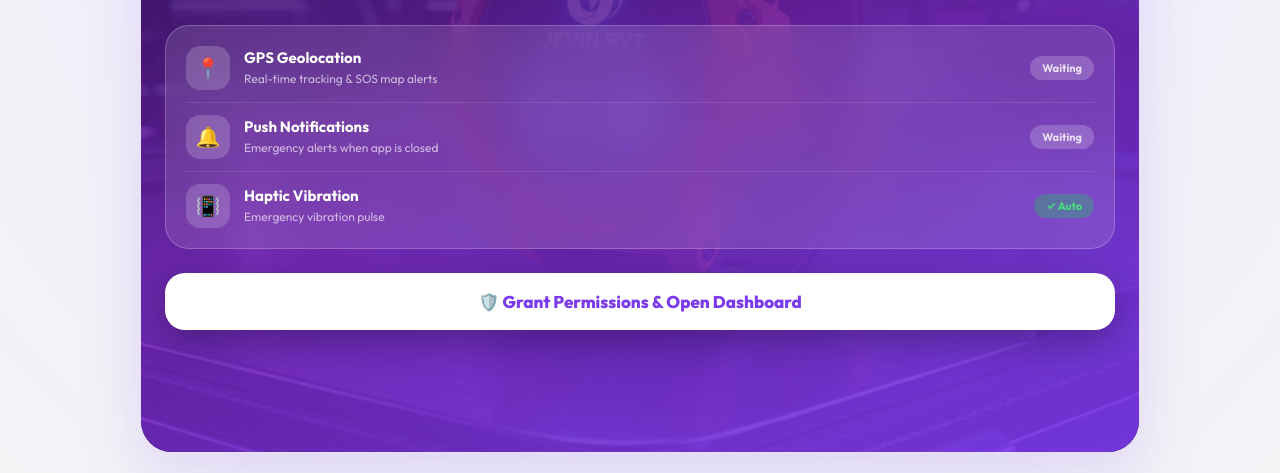
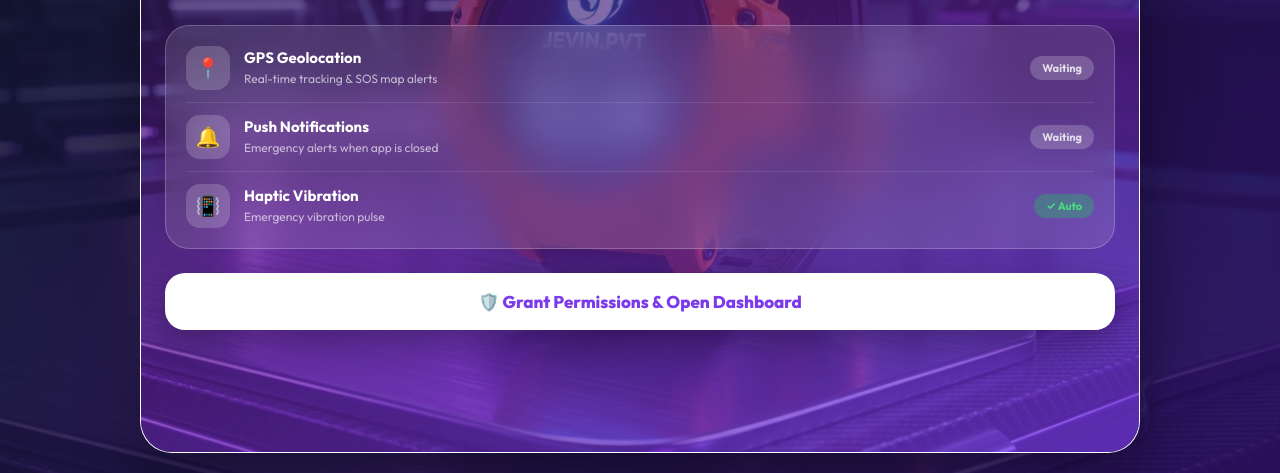
Before and after one commit to Logajevin/Women-safetyWatch, a website: page index.html in a window 1280 px wide. Shown: the part 327-800 px from the top of the page. Drawn offline with nearby package versions, Linux system fonts and the light colour scheme.

Commit message:
style: High resolution crisp background view for desktop and mobile permission splash screen

```diff
--- a/index.html
+++ b/index.html
@@ -17,7 +17,7 @@
   <link rel="preconnect" href="https://fonts.gstatic.com" crossorigin>
   <link href="https://fonts.googleapis.com/css2?family=Outfit:wght@300;400;500;600;700;800;900&display=swap" rel="stylesheet">
   <link rel="stylesheet" href="https://unpkg.com/leaflet@1.9.4/dist/leaflet.css" crossorigin=""/>
-  <link rel="stylesheet" href="style.css?v=20260729_v20">
+  <link rel="stylesheet" href="style.css?v=20260729_v21">
 </head>
 <body>
 
--- a/style.css
+++ b/style.css
@@ -66,18 +66,19 @@ body {
   transition: max-width 0.3s ease;
 }
 
-/* LAPTOP & DESKTOP BETTER VIEW (Responsive Grid) */
+/* LAPTOP & DESKTOP BETTER VIEW (Responsive Grid with Product Background) */
 @media (min-width: 768px) {
   body {
     padding: 20px 0;
-    background: radial-gradient(circle at 50% 20%, #EDE9FE 0%, #F3F4F6 100%);
+    background: linear-gradient(135deg, rgba(15, 23, 42, 0.88), rgba(46, 16, 101, 0.85)), url('jev_watch_hero.png') center/cover fixed no-repeat;
   }
   .mobile-wrapper {
     max-width: 1000px;
     min-height: calc(100dvh - 40px);
     border-radius: 32px;
-    border: 1px solid rgba(124, 58, 237, 0.15);
-    box-shadow: 0 25px 60px rgba(124, 58, 237, 0.15);
+    border: 1px solid rgba(255, 255, 255, 0.2);
+    box-shadow: 0 25px 60px rgba(0, 0, 0, 0.4);
+    backdrop-filter: blur(10px);
   }
   .hero-cards-grid {
     display: grid !important;
@@ -95,14 +96,11 @@ body {
 /* ═══════════════════════════════════════════
    PERMISSION SPLASH SCREEN
 ═══════════════════════════════════════════ */
-/* ═══════════════════════════════════════════
-   PERMISSION SPLASH SCREEN
-═══════════════════════════════════════════ */
 #splash {
   position: absolute;
   inset: 0;
   z-index: 9999;
-  background: linear-gradient(160deg, rgba(30, 10, 60, 0.85) 0%, rgba(107, 33, 168, 0.88) 50%, rgba(124, 58, 237, 0.9) 100%), url('jev_watch_hero.png') center/cover no-repeat;
+  background: linear-gradient(160deg, rgba(15, 23, 42, 0.65) 0%, rgba(88, 28, 135, 0.65) 50%, rgba(124, 58, 237, 0.7) 100%), url('jev_watch_hero.png') center/cover no-repeat;
   display: flex;
   flex-direction: column;
   align-items: center;
```
